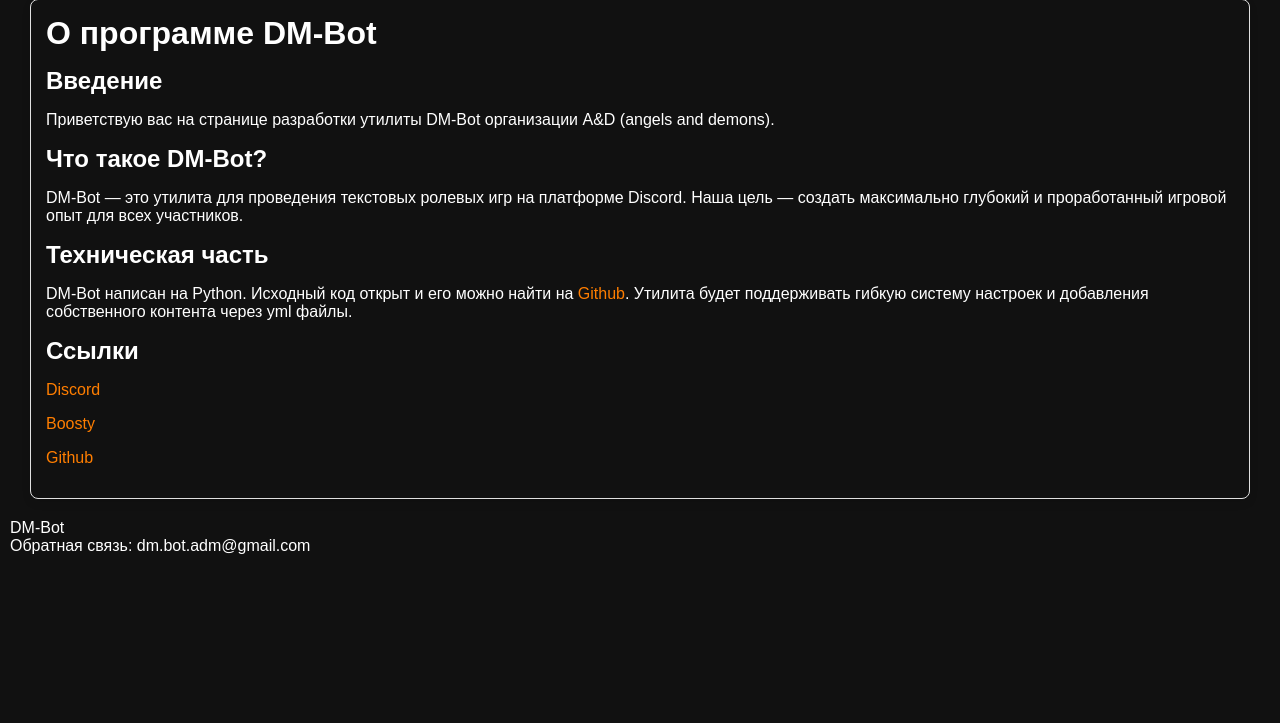
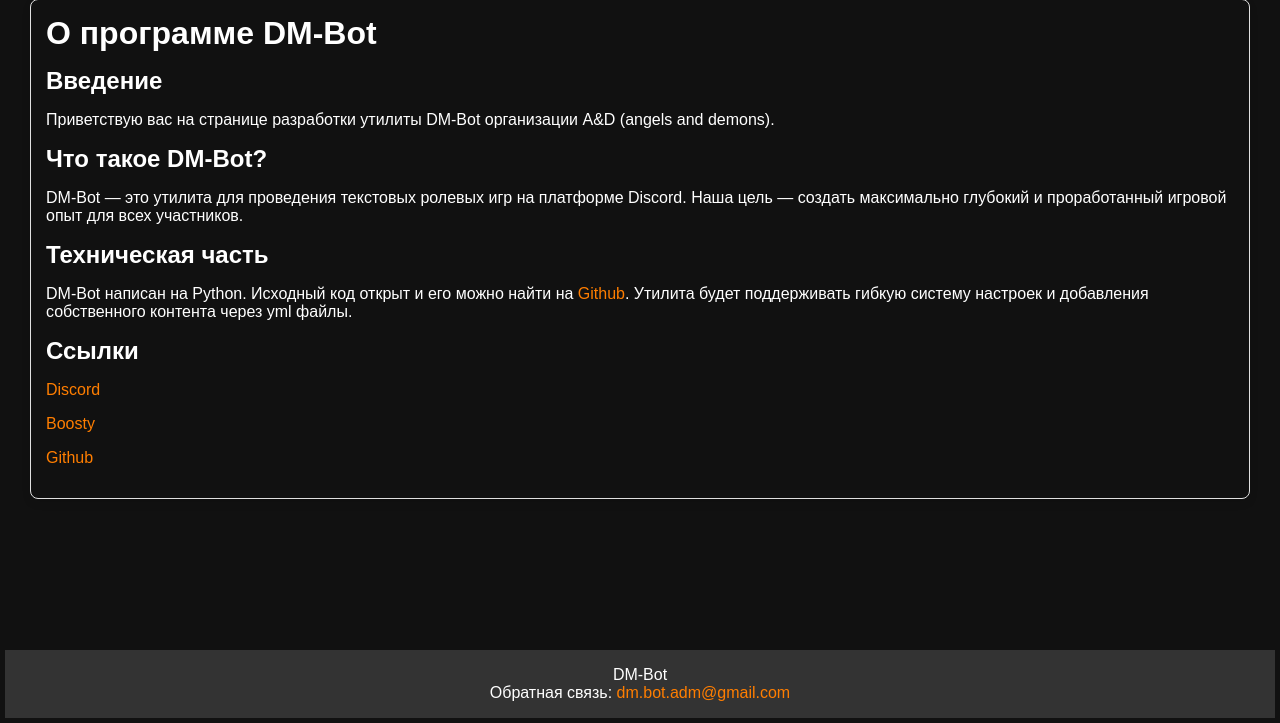
Before and after one commit to AngelsAndDemonsDM/DM-Bot-server, a Flask app: page / in a window 1280 px wide. Shown: the part 77-800 px from the top of the page. Run offline with Flask 3, Linux system fonts and the light colour scheme; some libraries are stand-ins or nearby versions.

Commit message:
update footer

```diff
--- /dev/null
+++ b/Code/static/css/footer.css
@@ -0,0 +1,11 @@
+/* Стили для нижней панели */
+.footer {
+    background-color: #333; /* Тёмно-серый фон */
+    color: white; /* Белый цвет текста */
+    text-align: center; /* Выравнивание текста по центру */
+    position: fixed; /* Фиксированное положение */
+    bottom: 5px; /* Отступ снизу */
+    left: 5px; /* Отступ слева */
+    right: 5px; /* Отступ справа */
+    width: auto; /* Ширина по содержимому */
+}
--- a/Code/templates/base_modules/footer.html
+++ b/Code/templates/base_modules/footer.html
@@ -1,3 +1,5 @@
+<link rel="stylesheet" type="text/css" href="{{ url_for('static', filename='css/footer.css') }}">
+
 <div class="footer">
-    <p>DM-Bot<br>Обратная связь: dm.bot.adm@gmail.com</p>
+    <p>DM-Bot<br>Обратная связь: <a href="mailto:dm.bot.adm@gmail.com">dm.bot.adm@gmail.com</a></p>
 </div>
```
